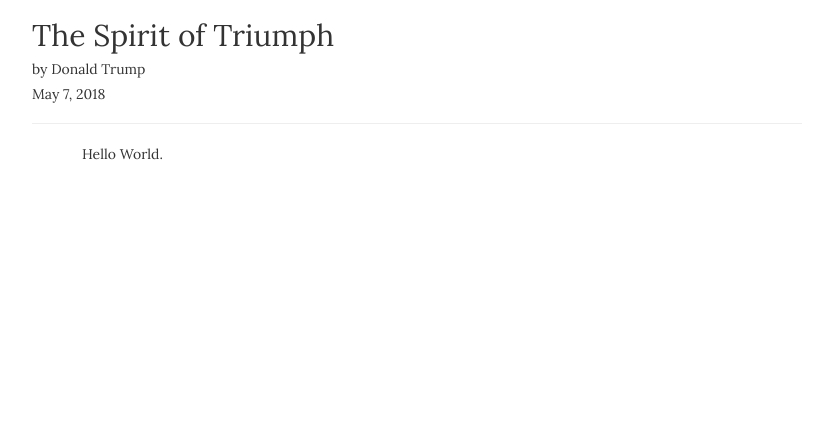
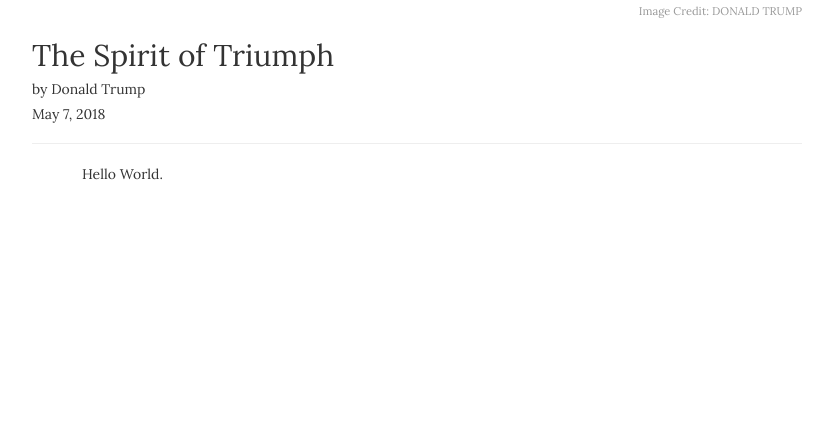
Before and after one commit to HMRecord/website, a PHP site: page /article.php in a window 1280 px wide. Shown: the part 371-800 px from the top of the page, without its empty margins (223-1056 px from the left). Run offline with PHP 8.4, Linux system fonts and the light colour scheme.

Commit message:
image credit

```diff
--- a/article.php
+++ b/article.php
@@ -20,6 +20,7 @@
 
 		<div class="container article" id="articleContainer">
 			<div id="img"></div>
+			<div id="caption"></div>
 
 			<h2 id="title"></h2>
 			<h4 id="author"></h4>
--- a/css/article.css
+++ b/css/article.css
@@ -8,7 +8,7 @@ h4 {
 	font-size:14px;
 }
 
-h4 a, h4 a:hover {
+h4 a, h4 a:hover, #caption a, #caption a:hover {
 	color:inherit;
 }
 
@@ -20,3 +20,9 @@ h4 a, h4 a:hover {
 p {
 	text-indent: 50px;
 }
+
+#caption {
+	color:#999;
+	font-size:.8em;
+	text-align:right;
+}
--- a/js/article.js
+++ b/js/article.js
@@ -24,6 +24,11 @@ function renderArticle(article) {
 		$img.css("background-repeat","no-repeat");
 		$img.css("width","100%");
 		$img.css("height","300px");
+		$img.css("margin-bottom","4px");
+
+		var staff = article.imgcite;
+		$("#caption").html("Image Credit: <a href='staff.php?" + staff.id
+						 + "'>" + staff.name.toUpperCase() + "</a>");
 	}
 }
 
--- a/js/backend.js
+++ b/js/backend.js
@@ -6,7 +6,8 @@ var getArticle = {
 			author: getStaff.byID(69),
 			date:"May 7, 2018",
 			content:"Hello World.",
-			img:"http://static.euronews.com/articles/308145/1200x630_308145_donald-trump-says-he-s-running-for-u.jpg?1434476649"
+			img:"http://static.euronews.com/articles/308145/1200x630_308145_donald-trump-says-he-s-running-for-u.jpg?1434476649",
+			imgcite: getStaff.byID(96)
 		};
 
 		return article;
```
